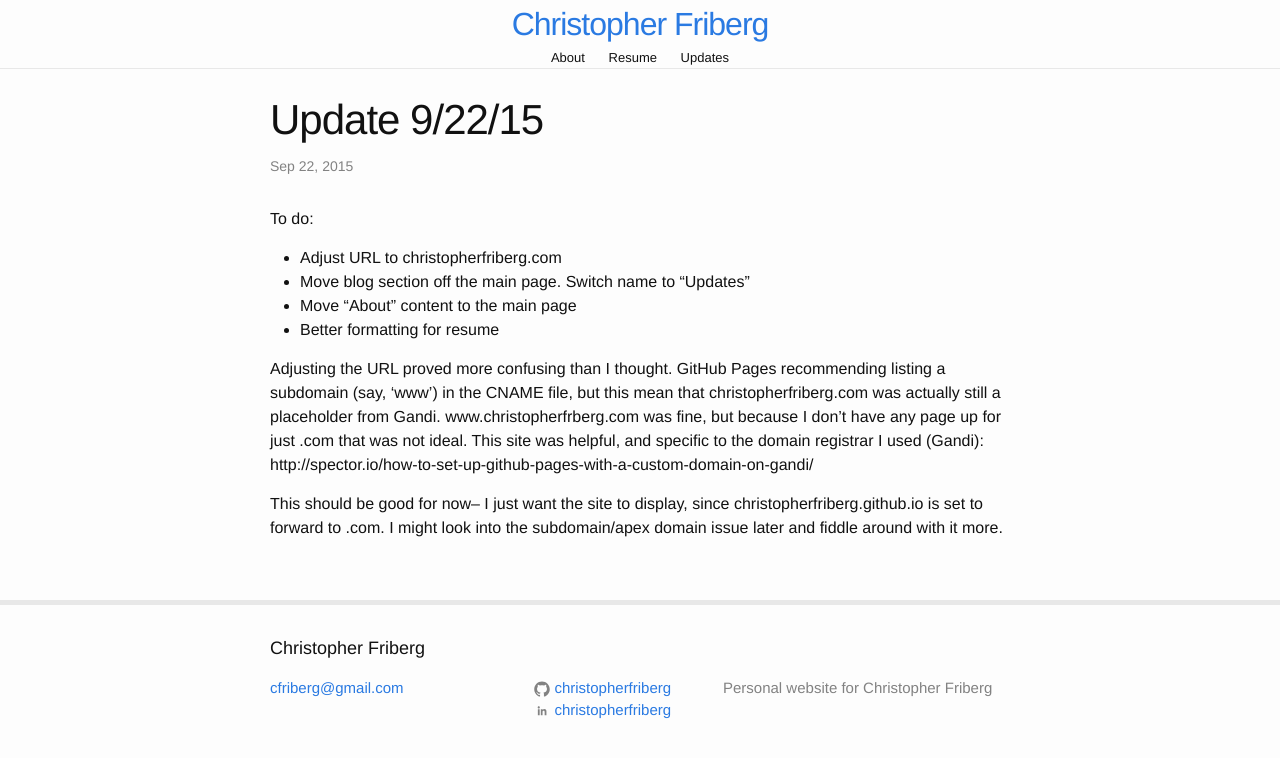
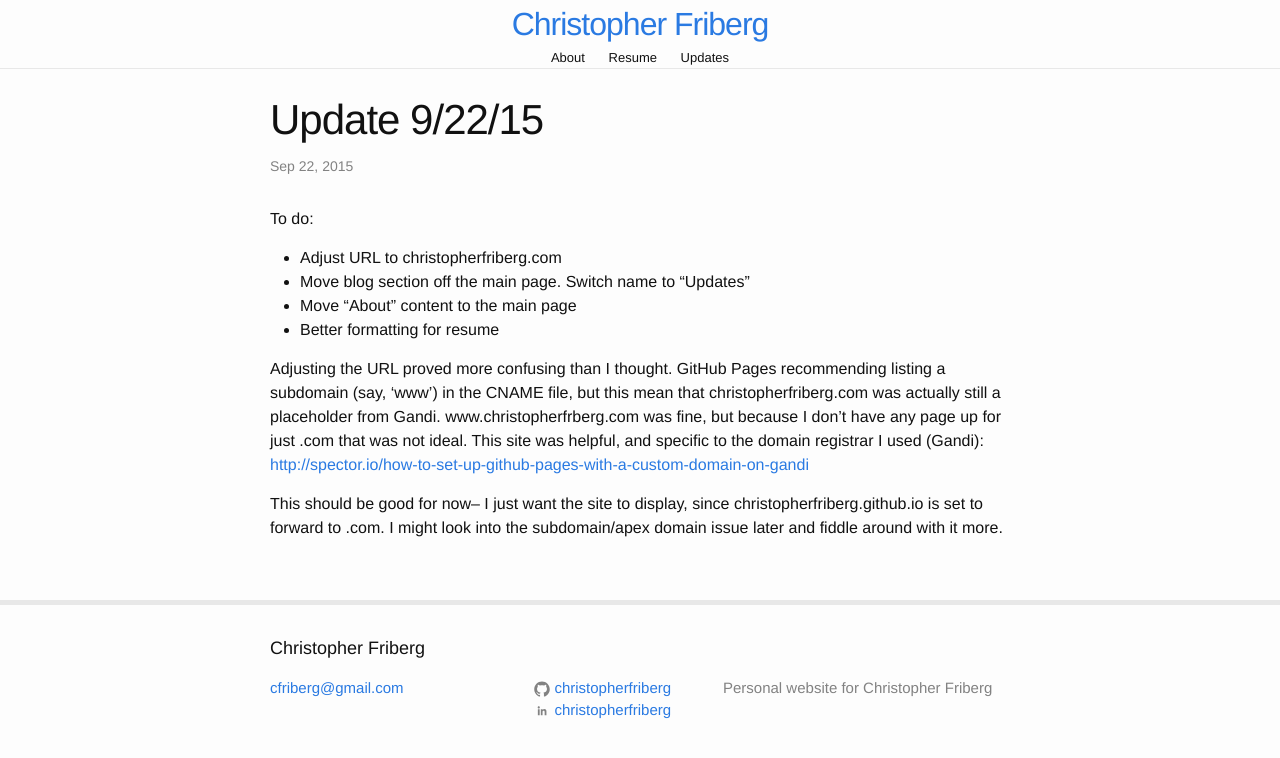
Before and after one commit to christopherfriberg/christopherfriberg, a Jekyll site: the page built from _posts/2015-09-22-post-3.markdown, in a window 1280 px wide. Shown: the top 758 px of the page. Built offline with Jekyll 4.4.1, drawn with Linux system fonts in a browser that asks for light colours; some of the changed lines change nothing that is shown.

Commit message:
Correct link

```diff
--- a/_posts/2015-09-22-post-3.markdown
+++ b/_posts/2015-09-22-post-3.markdown
@@ -12,6 +12,6 @@ To do:
 * Move "About" content to the main page
 * Better formatting for resume
 
-Adjusting the URL proved more confusing than I thought. GitHub Pages recommending listing a subdomain (say, 'www') in the CNAME file, but this mean that christopherfriberg.com was actually still a placeholder from Gandi. www.christopherfrberg.com was fine, but because I don't have any page up for just .com that was not ideal. This site was helpful, and specific to the domain registrar I used (Gandi): http://spector.io/how-to-set-up-github-pages-with-a-custom-domain-on-gandi/
+Adjusting the URL proved more confusing than I thought. GitHub Pages recommending listing a subdomain (say, 'www') in the CNAME file, but this mean that christopherfriberg.com was actually still a placeholder from Gandi. www.christopherfrberg.com was fine, but because I don't have any page up for just .com that was not ideal. This site was helpful, and specific to the domain registrar I used (Gandi): <a href="http://spector.io/how-to-set-up-github-pages-with-a-custom-domain-on-gandi/">http://spector.io/how-to-set-up-github-pages-with-a-custom-domain-on-gandi</a>
 
 This should be good for now-- I just want the site to display, since christopherfriberg.github.io is set to forward to .com. I might look into the subdomain/apex domain issue later and fiddle around with it more.
```
